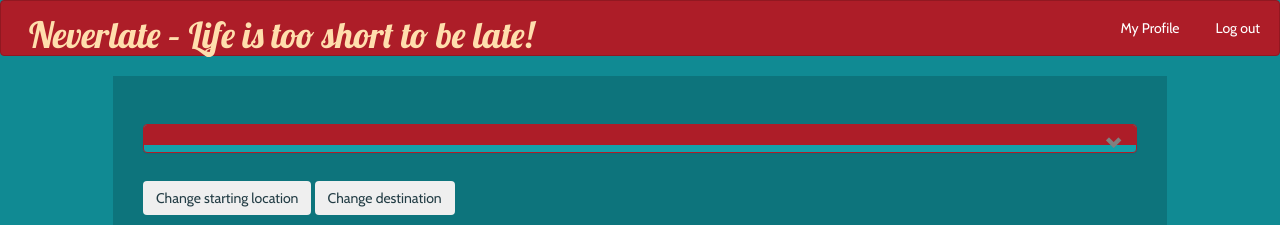
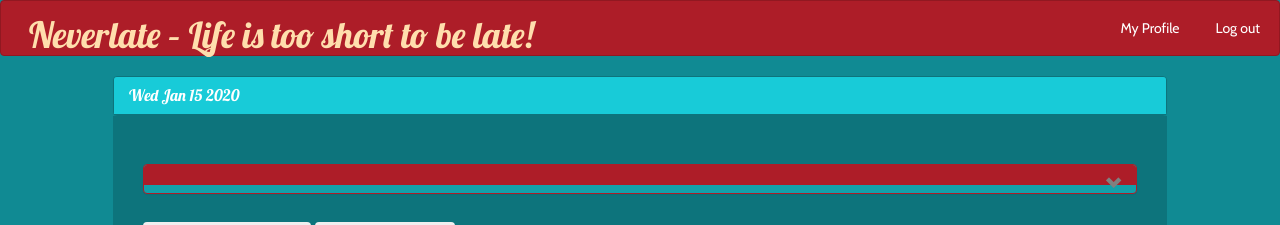
Before and after one commit to myrjola/neverlate, a Django app: page / in a window 1280 px wide. Shown: the top 225 px of the page. Run offline with Django 3.2, Linux system fonts and the light colour scheme; a user stored in the database is signed in; tables that the repository leaves empty hold one stand-in row (values such as "Sample post"); parts of the project's set-up code (start-up, migrations or seed data) failed here and were passed over; some libraries are stand-ins or nearby versions.

Commit message:
Add date panels

```diff
--- a/django/static/js/Neverlate.js
+++ b/django/static/js/Neverlate.js
@@ -442,6 +442,7 @@
 };
 
 Neverlate.updateDashboardState = function(appointments) {
+    $('.datepanel').remove();
     // Filter old appointments
     appointments = appointments.filter(function (appointment, index, array){
         if (index != 0 && appointment.fields.location == array[index-1].fields.location) {
@@ -450,6 +451,8 @@
         }
         return new Date() < new Date(appointment.fields.start_time);
     });
+
+    var printedDays = [];
 
     $(".jumboroute").each(function(i) { // for each appointment to be shown
         var appointment = appointments[i];
@@ -463,13 +466,24 @@
             return;
         }
         appointment = appointment.fields;
+        var startDate = new Date(appointment.start_time);
+        if (printedDays.indexOf(startDate.getDate()) == -1) {
+            printedDays.push(startDate.getDate());
+            $(this).before('<div class="panel panel-default datepanel">' +
+                           '<div class="panel-heading">' +
+                           '<h2 class="panel-title">' +
+                           startDate.toDateString() +
+                           '</h2>' +
+                           '</div>' +
+                           '</div>');
+        }
         var from = Neverlate.getCurrentGeolocation();
         if (i != 0) {
             from = appointments[i-1].fields.location;
         }
         var to = appointment.location;
         jumboroute_to_appointment[hash($(this)[0])] = appointment;
-        Neverlate.loadRouteByAddress(from, to, $(this)[0], new Date(appointment.start_time));
+        Neverlate.loadRouteByAddress(from, to, $(this)[0], startDate);
     });
 };
 
--- a/django/templates/frontpage.html
+++ b/django/templates/frontpage.html
@@ -25,11 +25,11 @@
                         <div class="panel-group" id="accordion">
                             <div class="panel panel-primary" id="panel{{forloop.counter0}}">
                                 <div class="panel-heading">
-                                    <h4 class="panel-title">
+                                    <h2 class="panel-title">
                                         <a data-toggle="collapse" data-target="#collapse{{forloop.counter0}}"
                                            href="#collapse{{forloop.counter0}}">
                                         </a>
-                                    </h4>
+                                    </h2>
                                 </div>
                                 <div id="collapse{{forloop.counter0}}" class="panel-collapse collapse">
                                     <div class="panel-body">
```
